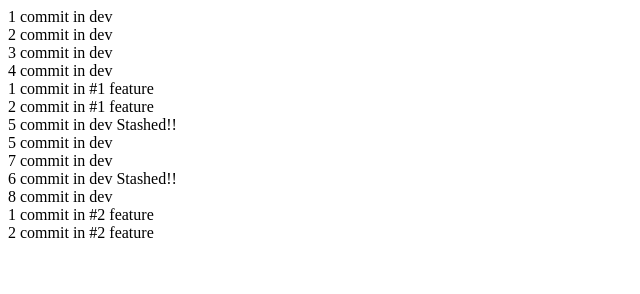
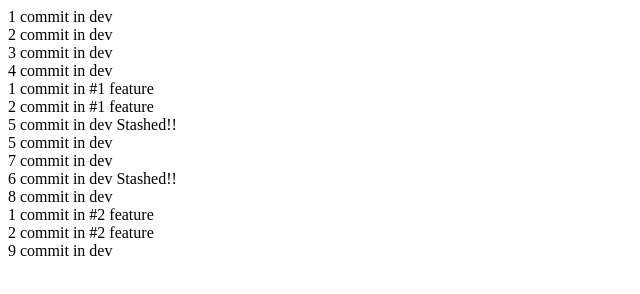
Before and after one commit to avanturial-iba/TestGitStash, a plain HTML site: page index.html in a window 1280 px wide. Shown: the whole page, without its empty margins (0-640 px from the left). Drawn offline with Linux system fonts and the light colour scheme.

Commit message:
9 commit in DEV

```diff
--- a/index.html
+++ b/index.html
@@ -30,5 +30,7 @@
     <div>1 commit in #2 feature</div>
     <div>2 commit in #2 feature</div>
 
+    <div>9 commit in dev</div>
+
 </body>
 </html>
```
